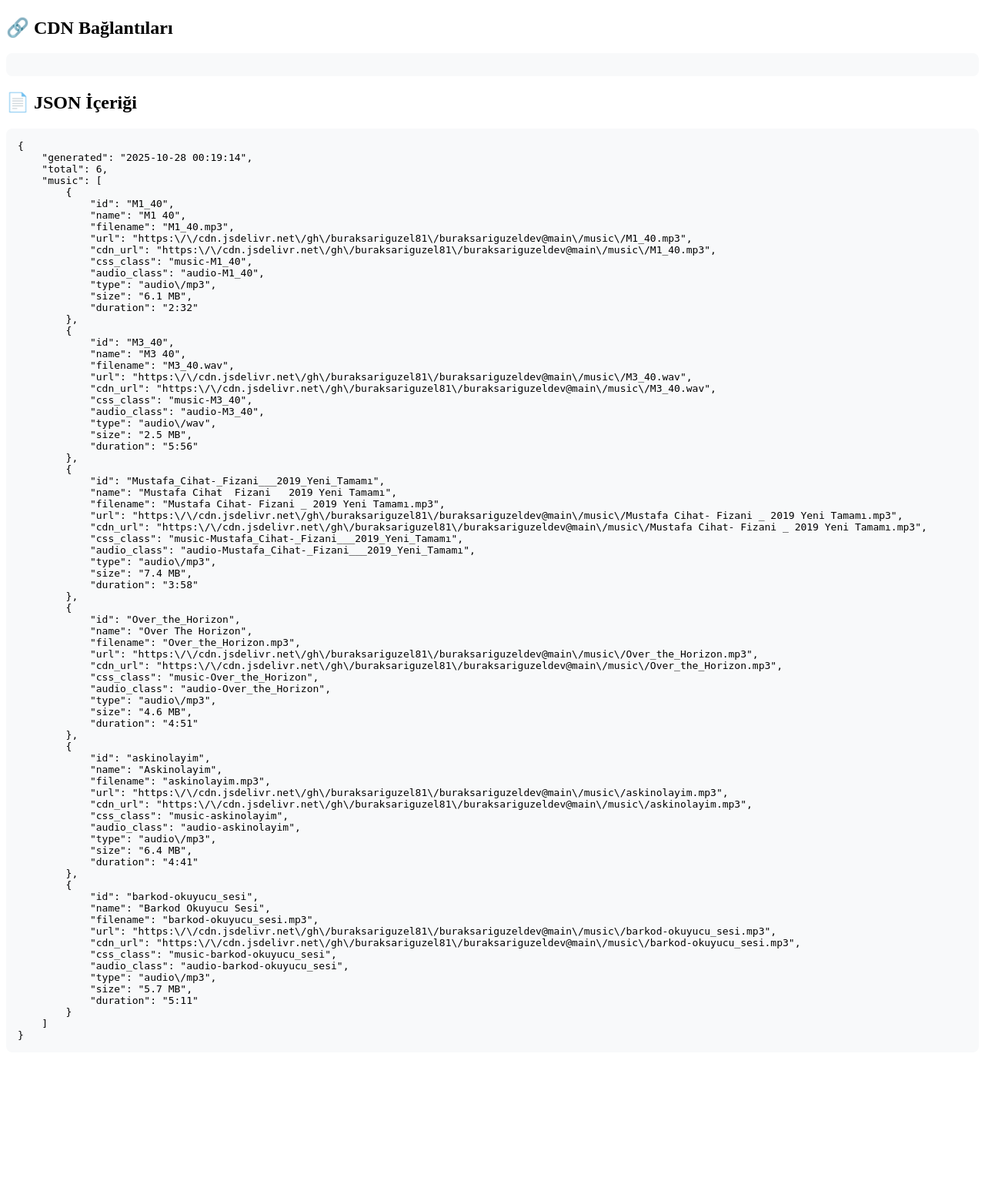
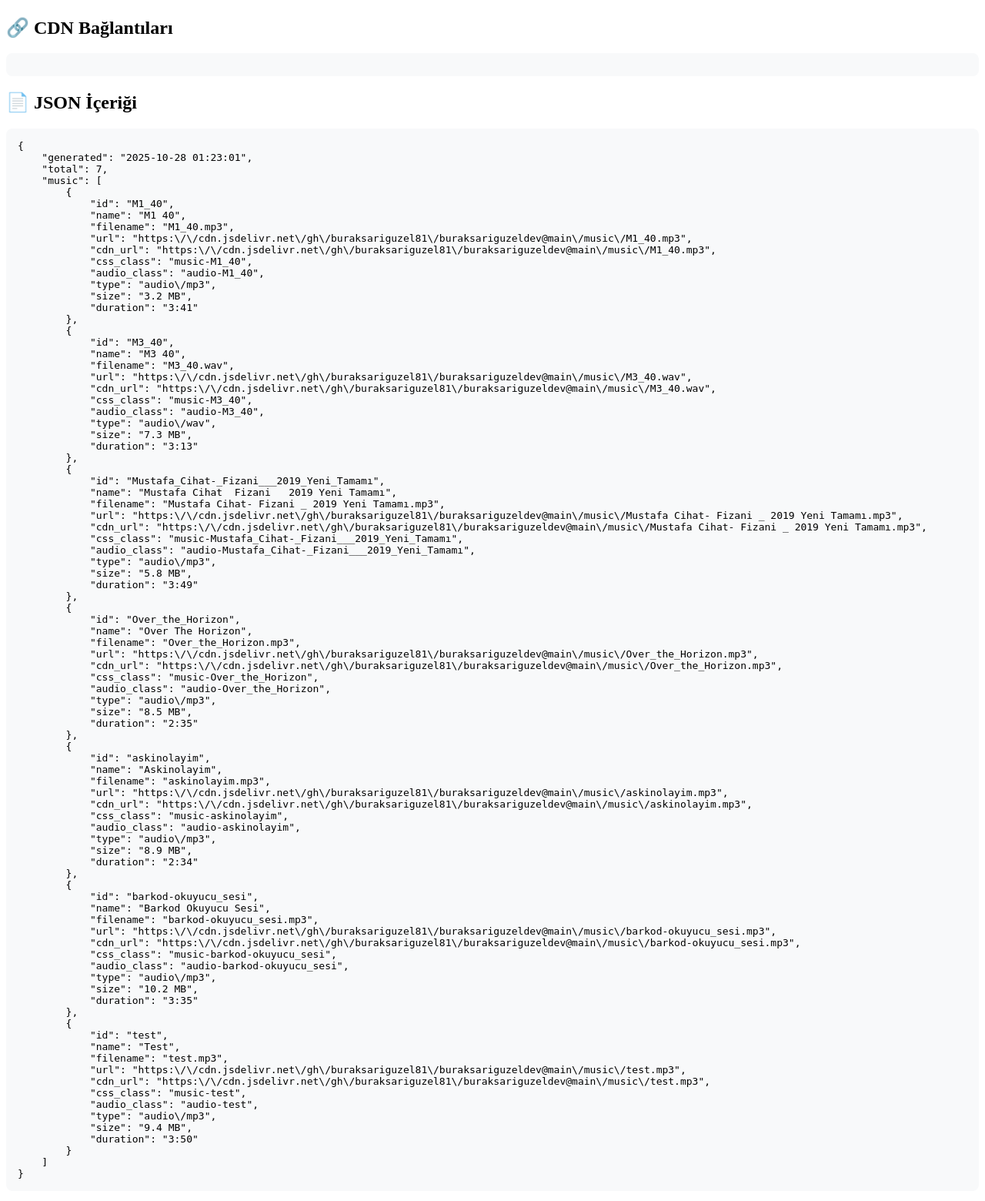
Before and after one commit to buraksariguzel81/bsdevrepo, a PHP site: page /musteriler/music/music.php in a window 1280 px wide. Shown: the part 340-1900 px from the top of the page at 77% size. Before the commit the page ends 1691 px from the top, so only its background shows below. Run offline with PHP 8.4, Linux system fonts and the light colour scheme.

Commit message:
test dosyasi

```diff
--- a/music/muziklistesi.json
+++ b/music/muziklistesi.json
@@ -1,6 +1,6 @@
 {
-    "generated": "2025-10-28 00:19:14",
-    "total": 6,
+    "generated": "2025-10-28 01:23:01",
+    "total": 7,
     "music": [
         {
             "id": "M1_40",
@@ -11,8 +11,8 @@
             "css_class": "music-M1_40",
             "audio_class": "audio-M1_40",
             "type": "audio\/mp3",
-            "size": "6.1 MB",
-            "duration": "2:32"
+            "size": "3.2 MB",
+            "duration": "3:41"
         },
         {
             "id": "M3_40",
@@ -23,8 +23,8 @@
             "css_class": "music-M3_40",
             "audio_class": "audio-M3_40",
             "type": "audio\/wav",
-            "size": "2.5 MB",
-            "duration": "5:56"
+            "size": "7.3 MB",
+            "duration": "3:13"
         },
         {
             "id": "Mustafa_Cihat-_Fizani___2019_Yeni_Tamamı",
@@ -35,8 +35,8 @@
             "css_class": "music-Mustafa_Cihat-_Fizani___2019_Yeni_Tamamı",
             "audio_class": "audio-Mustafa_Cihat-_Fizani___2019_Yeni_Tamamı",
             "type": "audio\/mp3",
-            "size": "7.4 MB",
-            "duration": "3:58"
+            "size": "5.8 MB",
+            "duration": "3:49"
         },
         {
             "id": "Over_the_Horizon",
@@ -47,8 +47,8 @@
             "css_class": "music-Over_the_Horizon",
             "audio_class": "audio-Over_the_Horizon",
             "type": "audio\/mp3",
-            "size": "4.6 MB",
-            "duration": "4:51"
+            "size": "8.5 MB",
+            "duration": "2:35"
         },
         {
             "id": "askinolayim",
@@ -59,8 +59,8 @@
             "css_class": "music-askinolayim",
             "audio_class": "audio-askinolayim",
             "type": "audio\/mp3",
-            "size": "6.4 MB",
-            "duration": "4:41"
+            "size": "8.9 MB",
+            "duration": "2:34"
         },
         {
             "id": "barkod-okuyucu_sesi",
@@ -71,8 +71,20 @@
             "css_class": "music-barkod-okuyucu_sesi",
             "audio_class": "audio-barkod-okuyucu_sesi",
             "type": "audio\/mp3",
-            "size": "5.7 MB",
-            "duration": "5:11"
+            "size": "10.2 MB",
+            "duration": "3:35"
+        },
+        {
+            "id": "test",
+            "name": "Test",
+            "filename": "test.mp3",
+            "url": "https:\/\/cdn.jsdelivr.net\/gh\/buraksariguzel81\/buraksariguzeldev@main\/music\/test.mp3",
+            "cdn_url": "https:\/\/cdn.jsdelivr.net\/gh\/buraksariguzel81\/buraksariguzeldev@main\/music\/test.mp3",
+            "css_class": "music-test",
+            "audio_class": "audio-test",
+            "type": "audio\/mp3",
+            "size": "9.4 MB",
+            "duration": "3:50"
         }
     ]
 }
```
Also changed, not shown: music/music.css (+44 -1 lines), 1 other file.
